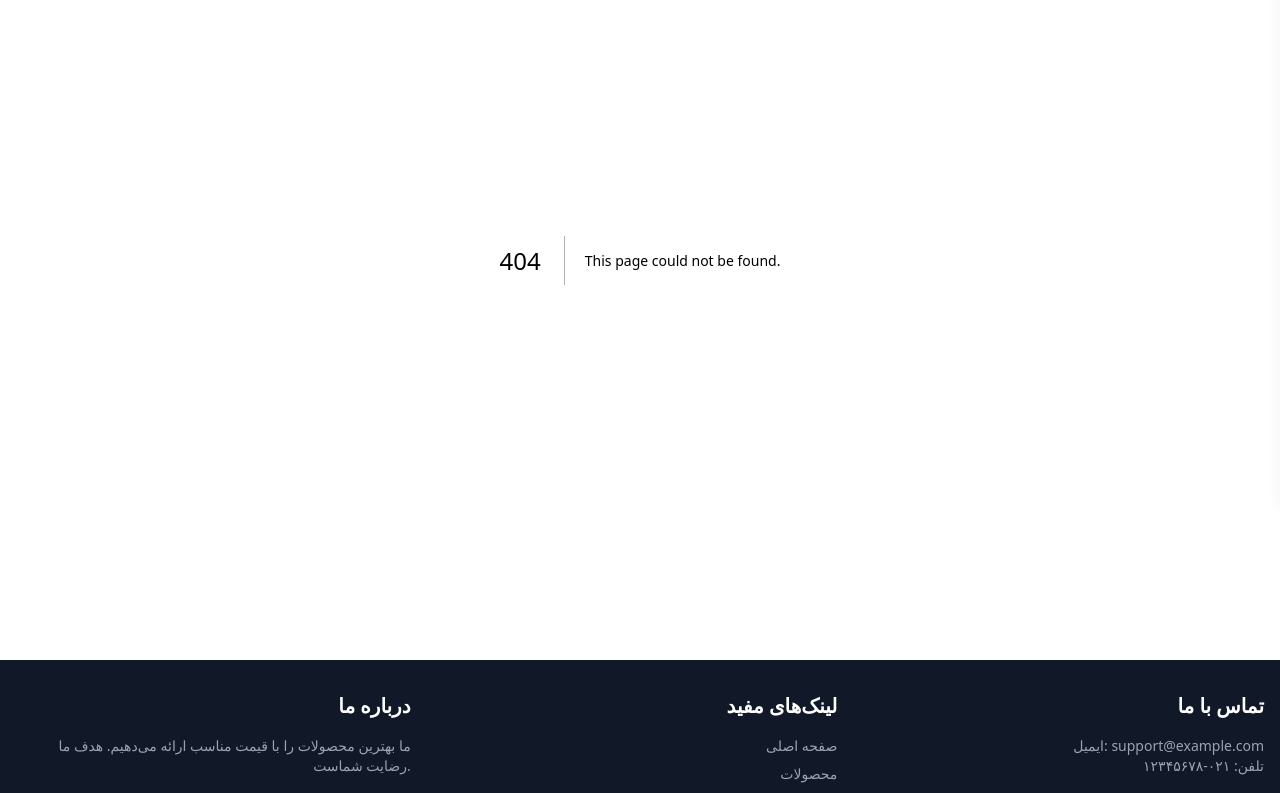
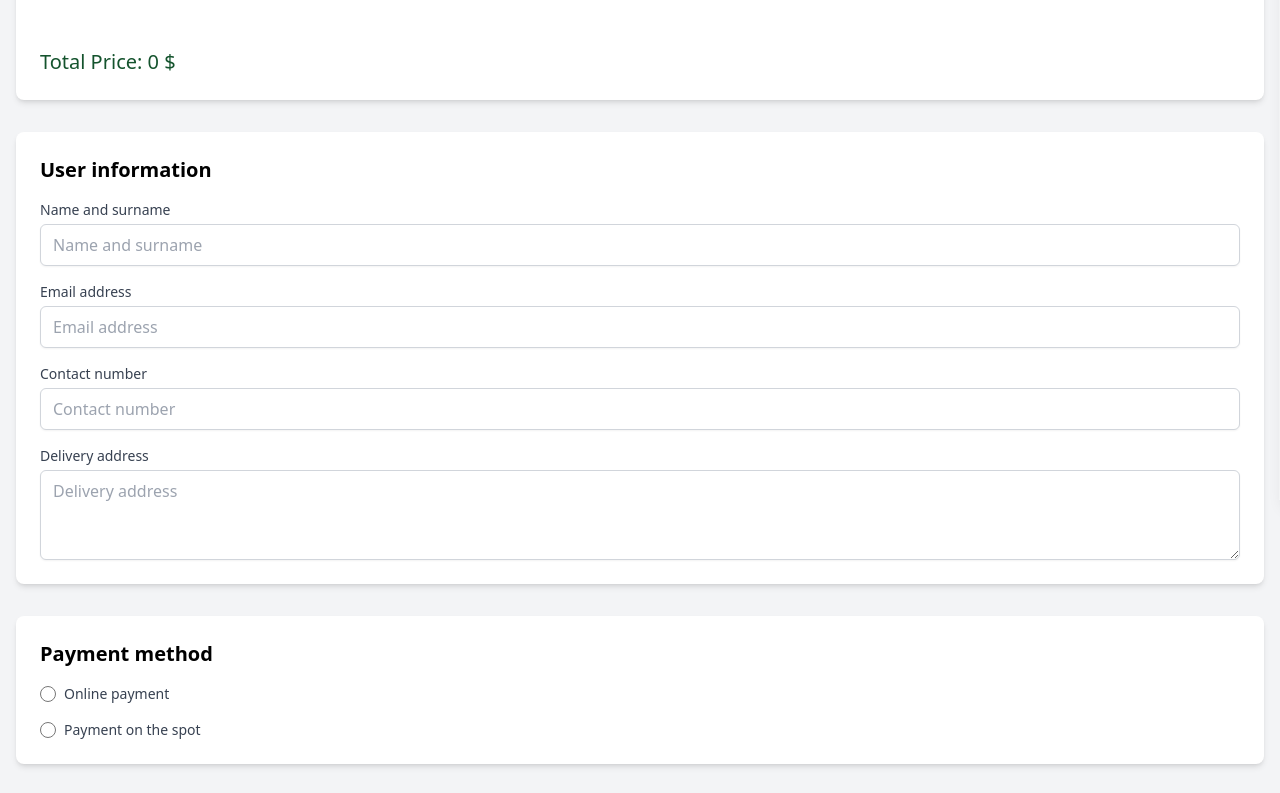
Before and after one commit to Erfanjalilian/onlineStore, a Next.js app: page /Checkout in a window 1280 px wide. Before the commit this address had no page. Shown: the part 300-1093 px from the top of the page. Built offline with nearby package versions, Linux system fonts and the light colour scheme; data requests are answered from the project's data file.

Commit message:
updat the shopping cart and make the CheckoutPage

```diff
--- /dev/null
+++ b/src/app/Checkout/page.js
@@ -0,0 +1,123 @@
+"use client"
+import React from 'react';
+import { useCart } from "@/context/CartContext ";
+
+const CheckoutPage = () => {
+      const { cart, removeFromCart, increaseQuantity, decreaseQuantity } = useCart();
+
+      const totalPrice = cart.reduce((total, item) => total + item.Price * item.quantity, 0);
+  return (
+    <div className="min-h-screen bg-gray-100 py-8">
+      <div className="container mx-auto px-4">
+        <h1 className="text-3xl font-bold text-center mb-8">Account settlement</h1>
+
+        {/* بخش نمایش محصولات */}
+        <div className="bg-white shadow-md rounded-lg p-6 mb-8">
+        {cart.map((item) => (
+          <div key={item.id} className="flex items-center justify-between p-4 bg-white rounded-lg">
+            <img src={item.image} className="w-20 h-20 rounded-md" />
+            <div className="flex-1 ml-4">
+              <h3 className="text-xl">{item.title}</h3>
+              <p>{item.Price} $</p>
+              <div className="mt-9">
+            <button className="px-4 py-2 bg-red-700 text-white rounded" onClick={() => decreaseQuantity(item.id)}>-</button>
+            <span className="p-3">{item.quantity}</span>
+            <button className="px-4 py-2 bg-blue-700 text-white rounded" onClick={() => increaseQuantity(item.id)}>+</button>
+            </div>
+            </div>
+
+
+            <button className="px-4 py-2 bg-red-700 text-white rounded" onClick={() => removeFromCart(item.id)}>Delete</button>
+          </div>
+        ))}
+
+          {/* جمع کل */}
+          <div className="flex justify-between items-center mt-6">
+          <h3 className="text-green-900 mt-10 text-xl">Total Price: {totalPrice} $</h3>
+
+          </div>
+        </div>
+
+        {/* بخش اطلاعات کاربر */}
+        <div className="bg-white shadow-md rounded-lg p-6 mb-8">
+          <h2 className="text-xl font-semibold mb-4">User information</h2>
+          <form className="space-y-4">
+            <div>
+              <label className="block text-sm font-medium text-gray-700">Name and surname</label>
+              <input
+                type="text"
+                className="mt-1 block w-full px-3 py-2 border border-gray-300 rounded-md shadow-sm focus:outline-none focus:ring-2 focus:ring-blue-500"
+                placeholder="Name and surname"
+              />
+            </div>
+            <div>
+              <label className="block text-sm font-medium text-gray-700">Email address</label>
+              <input
+                type="email"
+                className="mt-1 block w-full px-3 py-2 border border-gray-300 rounded-md shadow-sm focus:outline-none focus:ring-2 focus:ring-blue-500"
+                placeholder="Email address"
+              />
+            </div>
+            <div>
+              <label className="block text-sm font-medium text-gray-700">Contact number</label>
+              <input
+                type="tel"
+                className="mt-1 block w-full px-3 py-2 border border-gray-300 rounded-md shadow-sm focus:outline-none focus:ring-2 focus:ring-blue-500"
+                placeholder="Contact number"
+              />
+            </div>
+            <div>
+              <label className="block text-sm font-medium text-gray-700">Delivery address</label>
+              <textarea
+                className="mt-1 block w-full px-3 py-2 border border-gray-300 rounded-md shadow-sm focus:outline-none focus:ring-2 focus:ring-blue-500"
+                rows="3"
+                placeholder="Delivery address"
+              ></textarea>
+            </div>
+          </form>
+        </div>
+
+        {/* بخش روش پرداخت */}
+        <div className="bg-white shadow-md rounded-lg p-6 mb-8">
+          <h2 className="text-xl font-semibold mb-4">Payment method</h2>
+          <div className="space-y-4">
+            <div className="flex items-center">
+              <input
+                type="radio"
+                id="online"
+                name="payment"
+                className="w-4 h-4 text-blue-600 border-gray-300 focus:ring-blue-500"
+              />
+              <label htmlFor="online" className="ml-2 text-sm font-medium text-gray-700">
+              Online payment
+              </label>
+            </div>
+            <div className="flex items-center">
+              <input
+                type="radio"
+                id="cash"
+                name="payment"
+                className="w-4 h-4 text-blue-600 border-gray-300 focus:ring-blue-500"
+              />
+              <label htmlFor="cash" className="ml-2 text-sm font-medium text-gray-700">
+              Payment on the spot
+               </label>
+            </div>
+          </div>
+        </div>
+
+        {/* دکمه تأیید نهایی */}
+        <div className="text-center">
+          <button
+            className="bg-blue-600 text-white px-6 py-3 rounded-md font-semibold hover:bg-blue-700 transition duration-300"
+          >
+
+Confirmation and payment
+          </button>
+        </div>
+      </div>
+    </div>
+  );
+};
+
+export default CheckoutPage;
--- a/src/app/cart/page.js
+++ b/src/app/cart/page.js
@@ -1,6 +1,7 @@
 "use client";
 import React from "react";
 import { useCart } from "@/context/CartContext ";
+import Link from "next/link";
 
 function Cart() {
   const { cart, removeFromCart, increaseQuantity, decreaseQuantity } = useCart();
@@ -35,9 +36,13 @@ function Cart() {
         ))}
       </div>
 
+
+
       <h3 className="text-green-900 mt-10 text-xl">Total Price: {totalPrice} $</h3>
 
+      <Link href={"/Checkout"}>
       <button className="w-full bg-blue-600 text-white py-3 rounded mb-10 mt-10">Continue shopping</button>
+      </Link>
     </div>
   );
 }
--- a/src/components/modal/modal.js
+++ b/src/components/modal/modal.js
@@ -1,12 +1,19 @@
+"use client"
+
 import { useState } from 'react';
 import CartItem from "../cartItem/cartItem"
+import React from "react";
+import { useCart } from "@/context/CartContext ";
+import Link from "next/link";
 
 export default function SlideInModal() {
+  const { cart, removeFromCart, increaseQuantity, decreaseQuantity } = useCart();
+  const totalPrice = cart.reduce((total, item) => total + item.Price * item.quantity, 0);
   const [isOpen, setIsOpen] = useState(false);
 
   return (
     <div className="relative bg-gray-100">
-      {/* دکمه باز کردن مدال */}
+
 
 
 
@@ -37,6 +44,27 @@ export default function SlideInModal() {
         <div className="p-6">
           <h2 className="text-xl font-bold text-gray-800 mb-4">Shopping Cart</h2>
           <div className='w-full'>
+          {cart.map((item) => (
+          <div key={item.id} className="flex items-center justify-between p-4 bg-white rounded-lg shadow-md">
+            <img src={item.image} className="w-20 h-20 rounded-md" />
+            <div className="flex-1 ml-4">
+              <h3 className="text-xl">{item.title}</h3>
+              <p>{item.Price} $</p>
+              <div className="mt-9">
+            <button className="px-4 py-2 bg-red-700 text-white rounded" onClick={() => decreaseQuantity(item.id)}>-</button>
+            <span className="p-3">{item.quantity}</span>
+            <button className="px-4 py-2 bg-blue-700 text-white rounded" onClick={() => increaseQuantity(item.id)}>+</button>
+            </div>
+            </div>
+
+
+            <button className="px-4 py-2 bg-red-700 text-white rounded" onClick={() => removeFromCart(item.id)}>Delete</button>
+          </div>
+        ))}
+           <h3 className="text-green-900 mt-10 text-xl">Total Price: {totalPrice} $</h3>
+           <Link href={"/Checkout"}>
+      <button className="w-full bg-blue-600 text-white py-3 rounded mb-10 mt-10">Continue shopping</button>
+      </Link>
           <CartItem />
           </div>
 
@@ -54,7 +82,7 @@ export default function SlideInModal() {
             onClick={() => setIsOpen(false)}
             className="px-4 py-2 text-white bg-red-600 rounded hover:bg-red-700"
           >
-            بستن
+            close
           </button>
         </div>
       </div>
```
